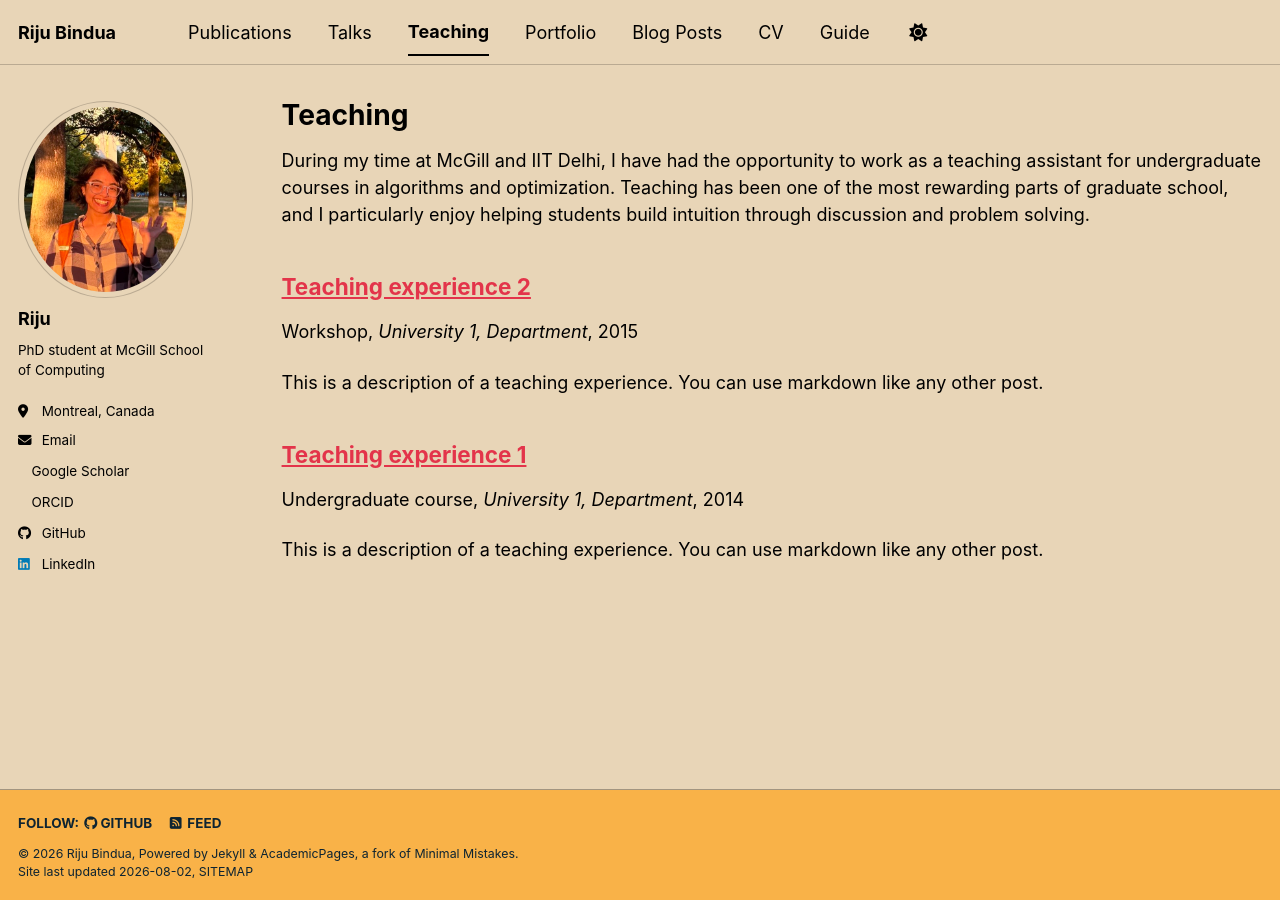
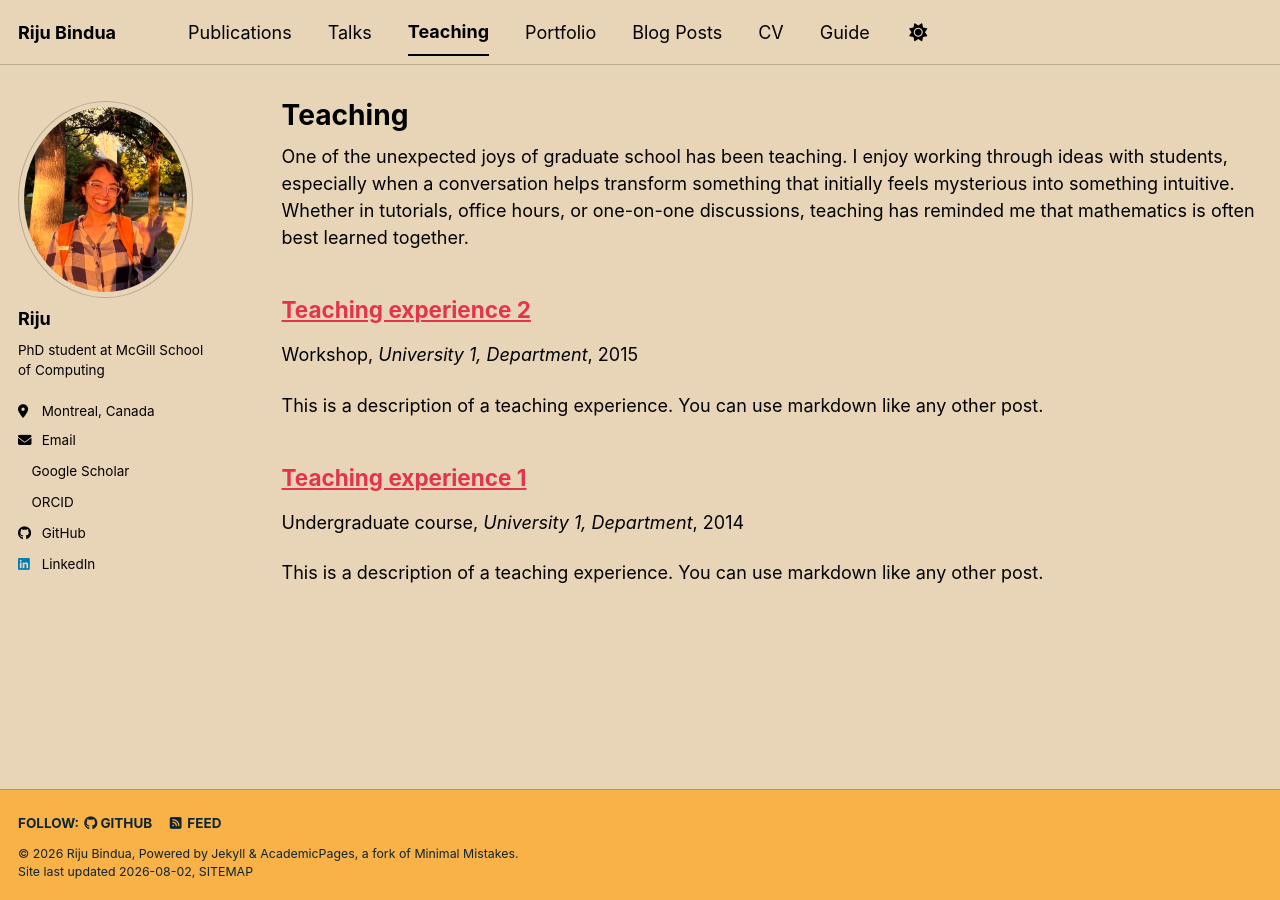
Before and after one commit to binduariju/binduariju.github.io, a Jekyll site: the page built from _pages/teaching.html, in a window 1280 px wide. Built offline with Jekyll 4.4.1, drawn with Linux system fonts in a browser that asks for light colours; a style sheet for code colours, icons or effects is not loaded.

Commit message:
Update teaching description for clarity and emphasis
Revised teaching section to emphasize the joy of teaching and collaborative learning.

```diff
--- a/_pages/teaching.html
+++ b/_pages/teaching.html
@@ -5,9 +5,9 @@ permalink: /teaching/
 author_profile: true
 ---
 
-<p>
-During my time at McGill and IIT Delhi, I have had the opportunity to work as a teaching assistant for undergraduate courses in algorithms and optimization. Teaching has been one of the most rewarding parts of graduate school, and I particularly enjoy helping students build intuition through discussion and problem solving.
-</p>
+One of the unexpected joys of graduate school has been teaching.
+
+I enjoy working through ideas with students, especially when a conversation helps transform something that initially feels mysterious into something intuitive. Whether in tutorials, office hours, or one-on-one discussions, teaching has reminded me that mathematics is often best learned together.
 
 {% include base_path %}
 
```
